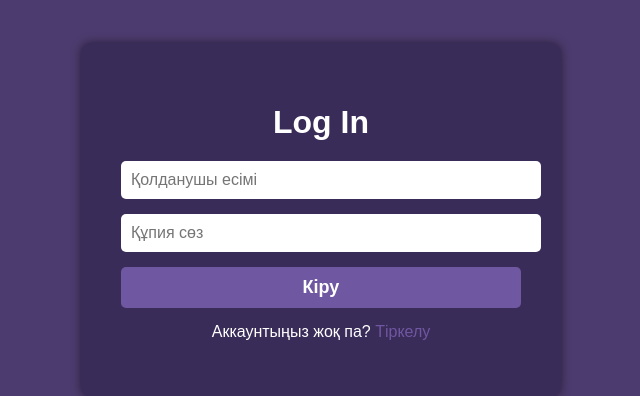
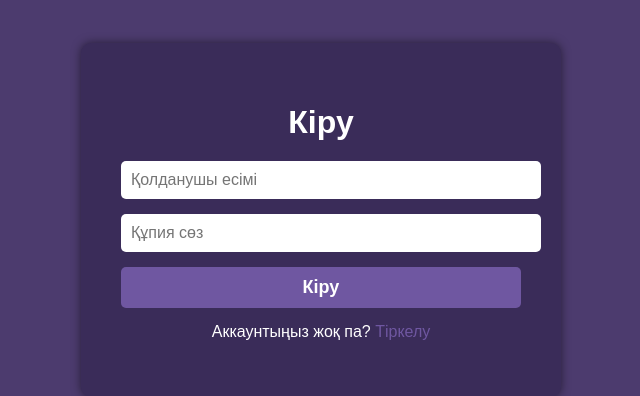
Before and after one commit to asyl005/case, a PHP site: page /login.php in a window 1280 px wide. Shown: the part 168-564 px from the top of the page, without its empty margins (319-959 px from the left). Run offline with PHP 8.4, Linux system fonts and the light colour scheme.

Commit message:
JHYGTFGHJ

```diff
--- a/login.php
+++ b/login.php
@@ -127,7 +127,7 @@ if ($_SERVER['REQUEST_METHOD'] === 'POST') {
 
     <div class="login-section">
         <div class="login-form">
-            <h1>Log In</h1>
+            <h1>Кіру</h1>
             <?php if (!empty($error)) echo "<p class='error'>$error</p>"; ?>
             <form method="POST">
                 <input type="text" name="username" placeholder="Қолданушы есімі" required>
```
